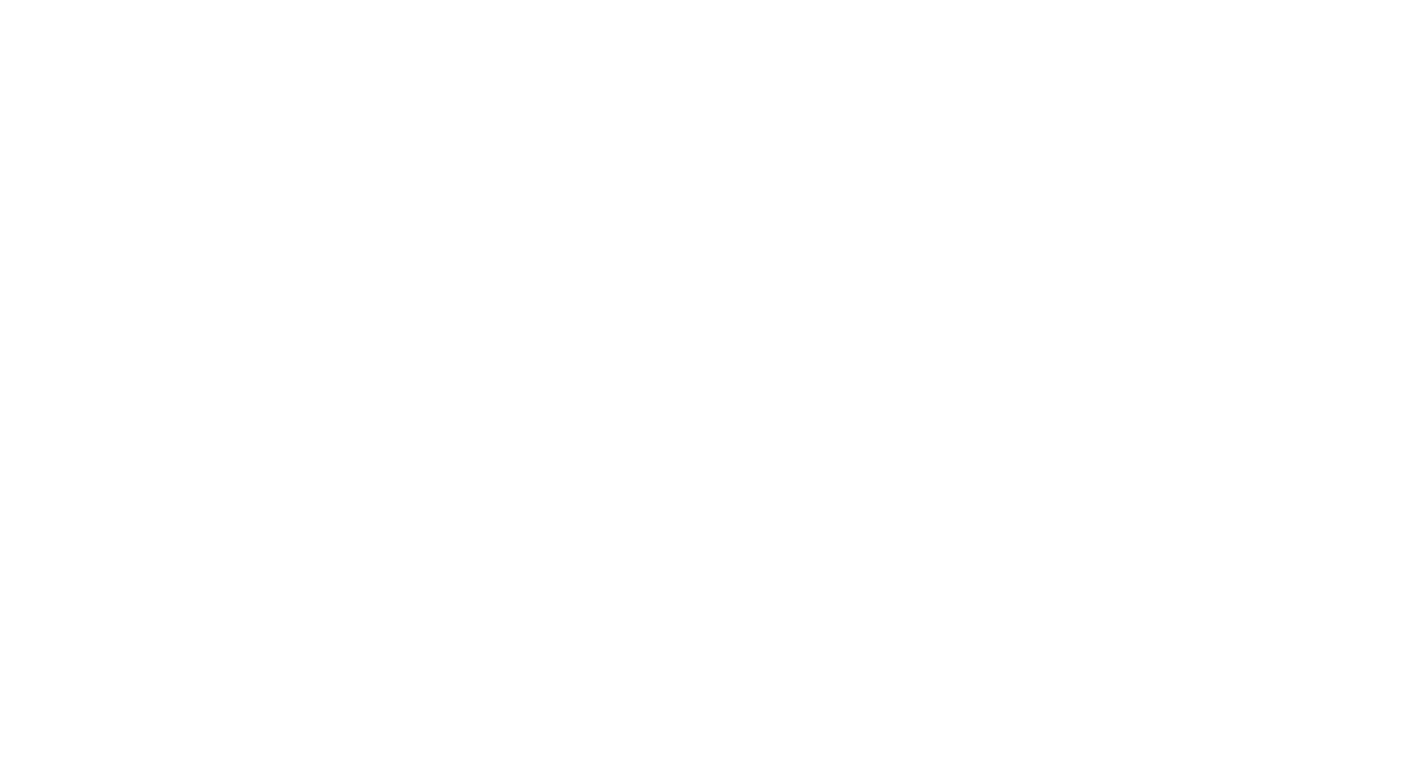
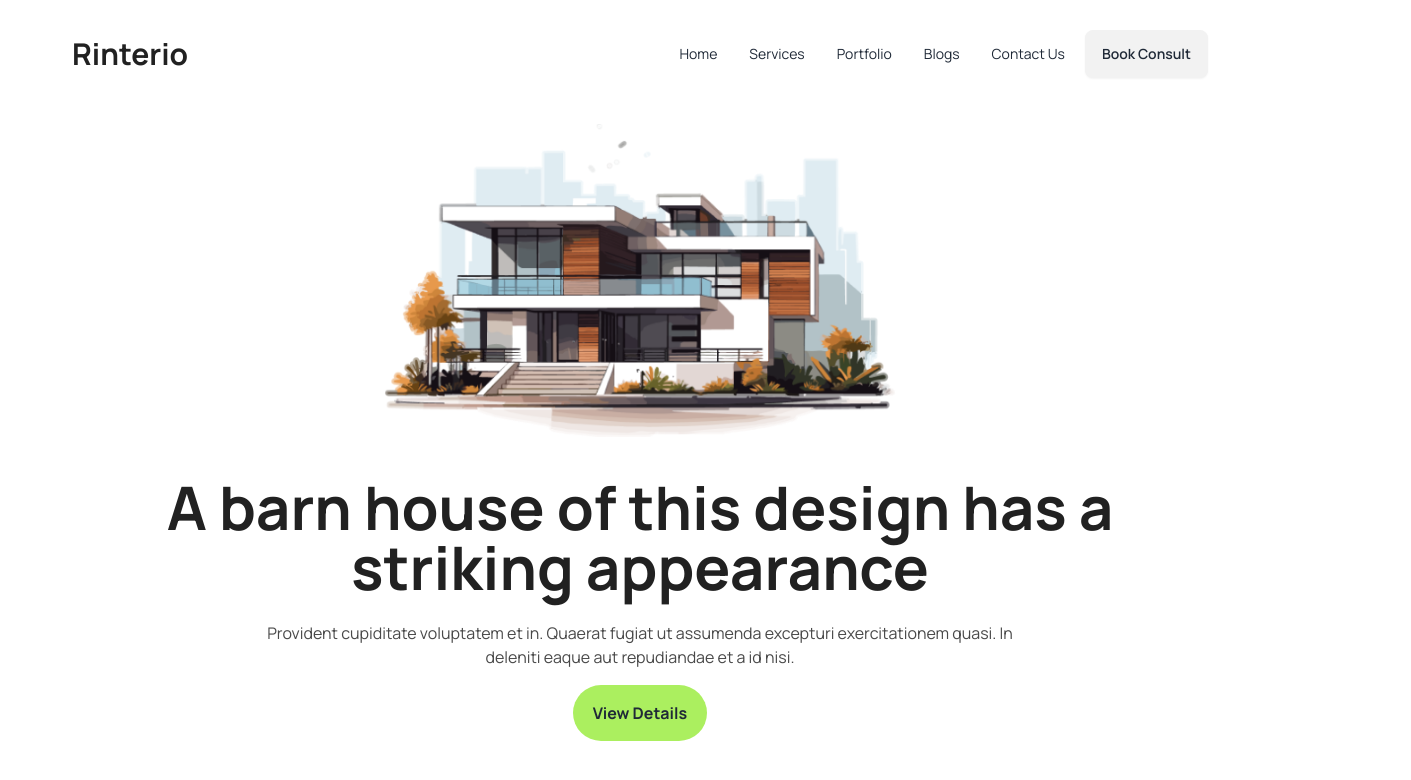
Before and after one commit to bishalsaha-official/Rinterio-Website, a plain HTML site: page index.html in a window 1280 px wide. Shown: the whole page, 1411 px wide, since content can reach past the window. Drawn offline with nearby package versions, Linux system fonts and the light colour scheme.

Commit message:
Header Section Styles

```diff
--- a/index.html
+++ b/index.html
@@ -19,14 +19,64 @@
 </head>
 <body class="manrope-font">
     <!-- Header Section -->
-    <header>
+    <header class="bg-[#ffffff]">
         <!-- Navbar Part -->
-
+        <nav class="max-w-6xl mx-auto py-5">
+            <div class="navbar bg-base-100">
+                <div class="flex-1">
+                    <h2 class="text-3xl text-[#212121] font-bold">Rinterio</h2>
+                </div>
+                <div>
+                    <ul class="hidden lg:flex menu menu-horizontal px-1">
+                        <li><a>Home</a></li>
+                        <li><a>Services</a></li>
+                        <li><a>Portfolio</a></li>
+                        <li><a>Blogs</a></li>
+                        <li><a>Contact Us</a></li>
+                    </ul>
+                  <a class="btn bg-primary-btn">Book Consult</a>
+                  <!-- Dropdown -->
+                  <div class="dropdown">
+                    <div tabindex="0" role="button" class="btn btn-ghost lg:hidden">
+                      <svg
+                        xmlns="http://www.w3.org/2000/svg"
+                        class="h-5 w-5"
+                        fill="none"
+                        viewBox="0 0 24 24"
+                        stroke="currentColor">
+                        <path
+                          stroke-linecap="round"
+                          stroke-linejoin="round"
+                          stroke-width="2"
+                          d="M4 6h16M4 12h8m-8 6h16" />
+                      </svg>
+                    </div>
+                    <ul tabindex="0" class="menu menu-sm dropdown-content bg-base-100 rounded-box z-[1] mt-3 w-52 p-2 shadow">
+                        <li><a>Home</a></li>
+                        <li><a>Services</a></li>
+                        <li><a>Portfolio</a></li>
+                        <li><a>Blogs</a></li>
+                        <li><a>Contact Us</a></li>
+                    </ul>
+                  </div>
+                </div>
+              </div>
+        </nav>
+        <!-- Banner Part -->
+        <div class="hero">
+            <div class="hero-content text-center">
+              <div class="max-w-5xl mx-auto">
+                <img src="images/banner.png" class="max-w-lg mx-auto mb-10" alt="">
+                <h1 class="text-6xl font-bold text-[#212121] mb-6">A barn house of this design has a striking appearance</h1>
+                <p class="max-w-3xl mx-auto text-[#494949] mb-4">Provident cupiditate voluptatem et in. Quaerat fugiat ut assumenda excepturi exercitationem quasi. In deleniti eaque aut repudiandae et a id nisi.</p>
+                <button class="px-5 py-4 font-bold bg-[#ABEF5F] rounded-full">View Details</button>
+              </div>
+            </div>
+          </div>
     </header>
 
     <!-- Main Section -->
     <main>
-
     </main>
 
     <!-- Footer Section -->
```
Also changed, not shown: tailwind.config.js (+10 -9 lines).
